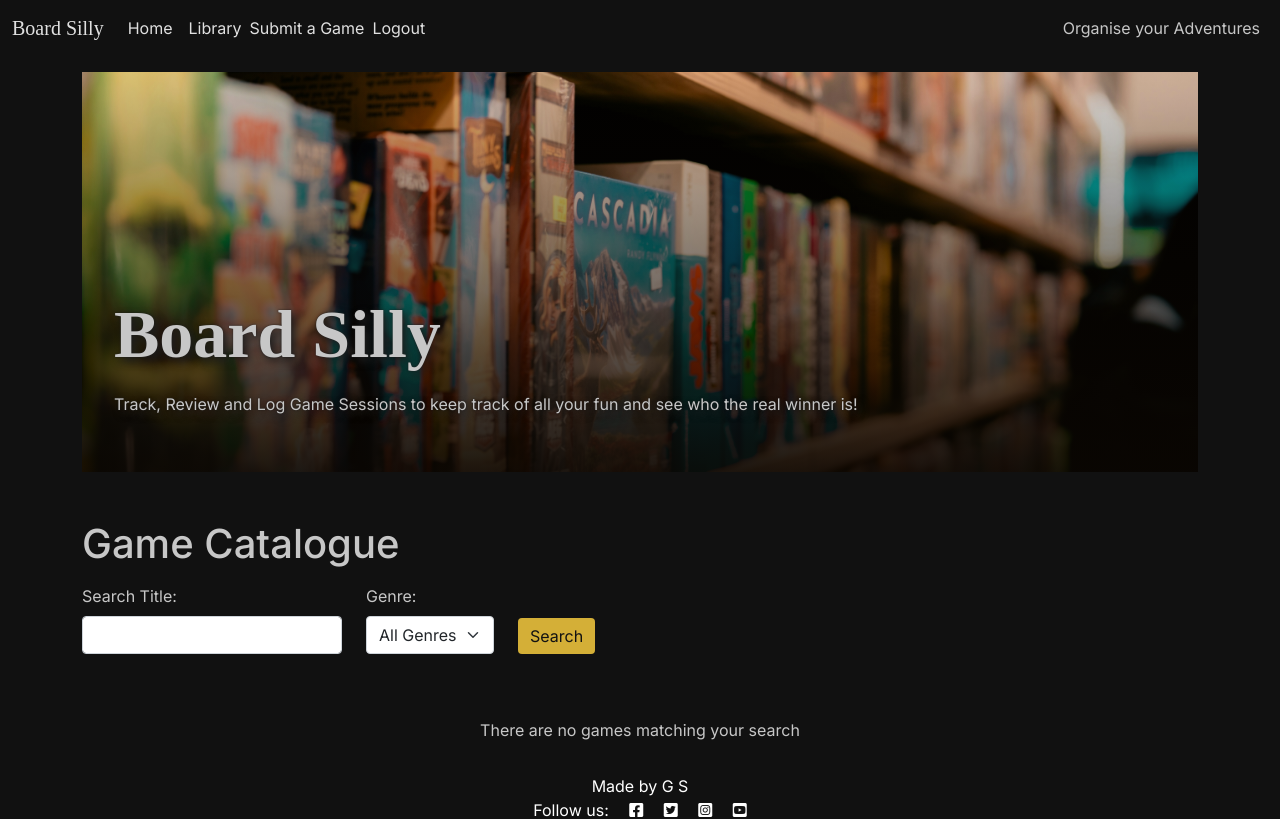
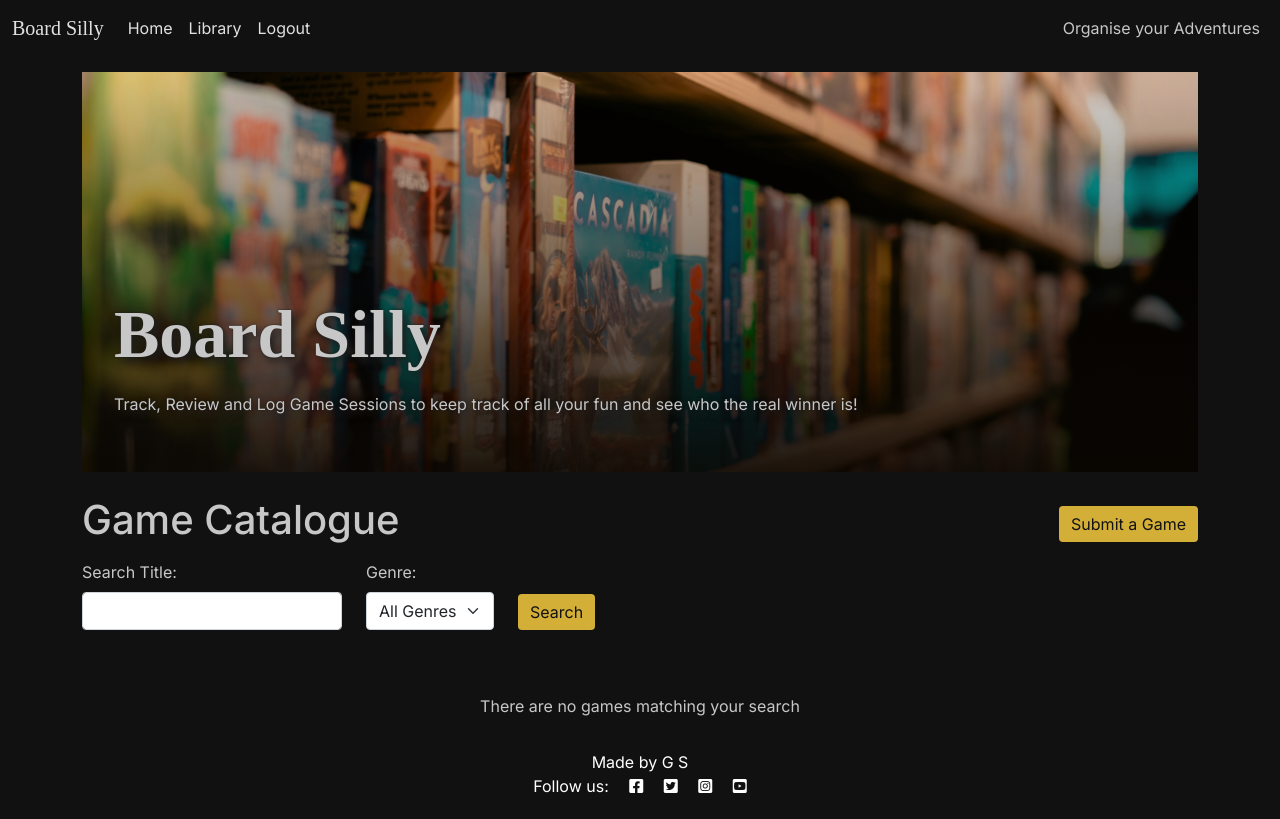
Before and after one commit to Gruheem/milestone-project-3, a Django app: page / in a window 1280 px wide. Shown: the top 819 px of the page. After the commit the page ends 793 px from the top, so only its background shows below. Run offline with Django 5.2, Linux system fonts and the light colour scheme; the visitor is signed in with stand-in values (Sample User, id 1); data that the repository does not hold is empty; some libraries are stand-ins or nearby versions; some web fonts are replaced.

Commit message:
Move Submit a Game Button to index.html

```diff
--- a/game_list/templates/game_list/index.html
+++ b/game_list/templates/game_list/index.html
@@ -23,8 +23,9 @@
   </div>
   <!-- Title -->
   <div class="row">
-    <div class="col-12">
-      <h1 class="mt-5 mb-3 ml-1">Game Catalogue</h1>
+    <div class="col-12 d-flex align-items-center justify-content-between mt-4 mb-2">
+      <h1 class="ml-1">Game Catalogue</h1>
+      <a href="{% url 'add_game' %}" class="btn btn-gold">Submit a Game</a>
     </div>
   </div>
   <!-- Search Filters -->
--- a/review_comment/admin.py
+++ b/review_comment/admin.py
@@ -20,12 +20,12 @@ class ReviewAdmin(SummernoteModelAdmin):
 @admin.register(Comment)
 class CommentAdmin(SummernoteModelAdmin):
 
-    list_display = ('review', 'author', 'created_at', 'approved')
+    list_display = ('content', 'author', 'created_at', 'approved')
     search_fields = ['content', 'author']
     list_filter = ('created_at', 'approved')
     prepopulated_fields = {}
     summernote_fields = ('content',)
-    actions = ['approve_reviews']
+    actions = ['approve_comments']
 
-    def approve_reviews(self, request, queryset):
+    def approve_comments(self, request, queryset):
         queryset.update(approved=True)
--- a/templates/base.html
+++ b/templates/base.html
@@ -71,9 +71,6 @@
                 href="{% url 'library_page' %}"
                 ><span class="nav-span">Library</span></a
               >
-            </li>
-            <li class="nav-item">
-              <a href="{% url 'add_game' %}">Submit a Game</a>
             </li>
             <li class="nav-item">
               <a
```
